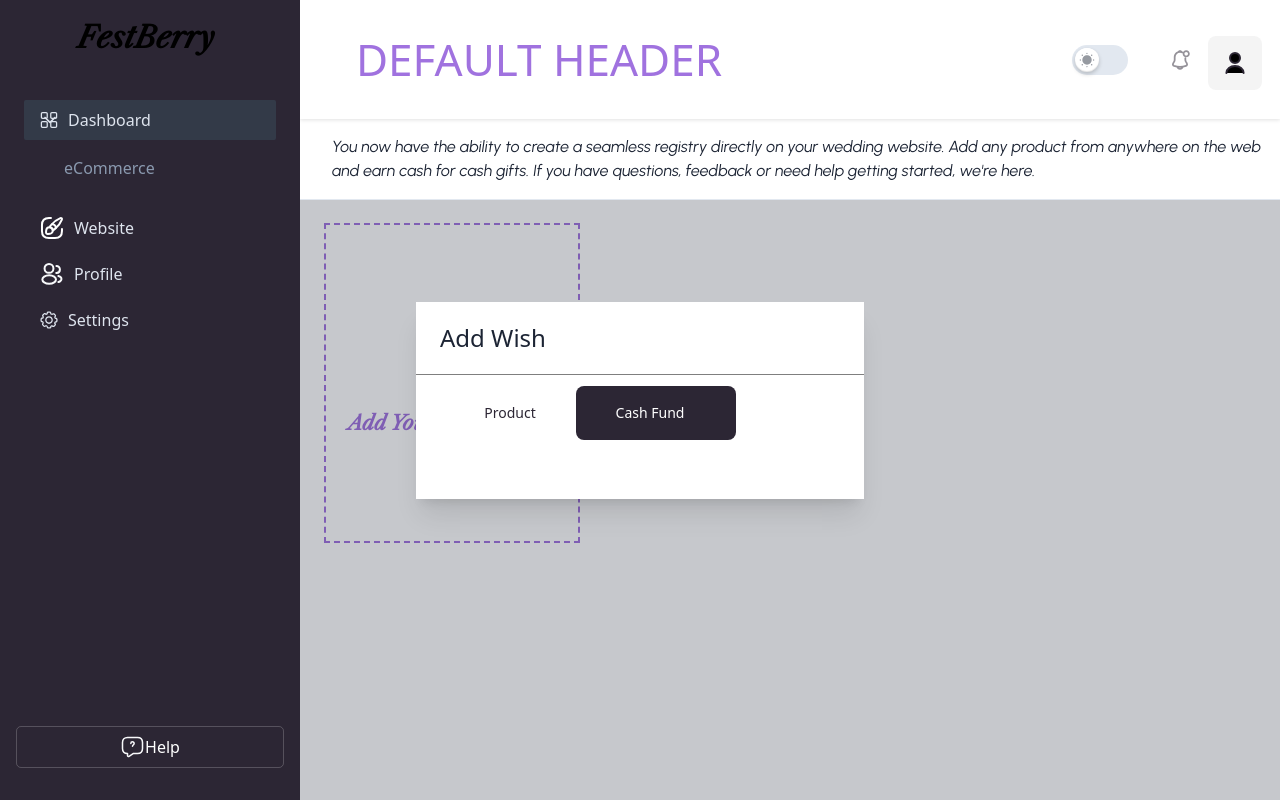
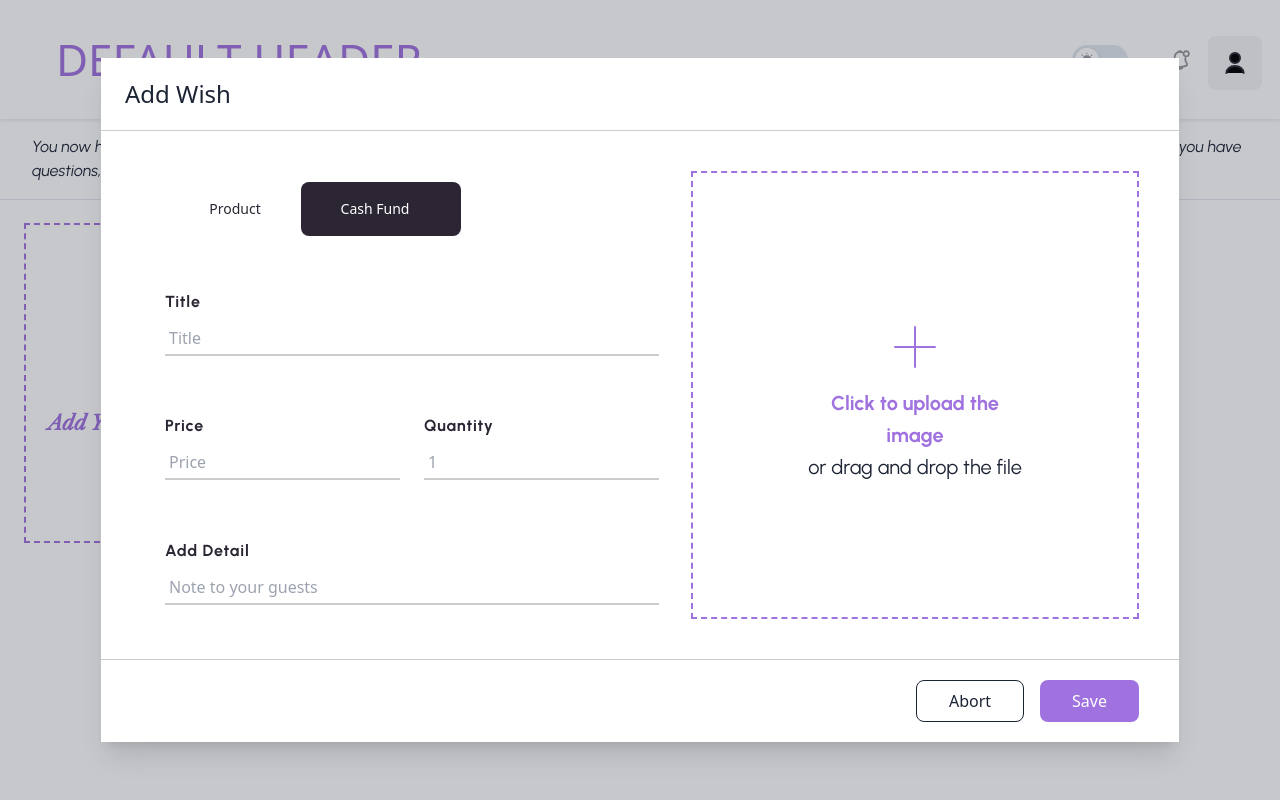
Before and after one commit to CurliDev/mother-box, a Next.js app: page /dashboard/whishlist in a window 1280 px wide. Built offline with nearby package versions, Linux system fonts and the light colour scheme.

Commit message:
Added a lot of stuff.

```diff
--- a/src/app/layout.tsx
+++ b/src/app/layout.tsx
@@ -31,10 +31,10 @@
             ) : (
               <div className="flex h-screen overflow-hidden">
                 {/* <!-- ===== Sidebar Start ===== --> */}
-                <Sidebar
+                {/* <Sidebar
                   sidebarOpen={sidebarOpen}
                   setSidebarOpen={setSidebarOpen}
-                />
+                /> */}
                 {/* <!-- ===== Sidebar End ===== --> */}
 
                 {/* <!-- ===== Content Area Start ===== --> */}
--- a/src/components/Header/index.tsx
+++ b/src/components/Header/index.tsx
@@ -16,7 +16,7 @@
 
   return (
     <>
-      <header className="sticky top-0 z-999 flex w-full flex-col bg-white drop-shadow-1 dark:bg-boxdark dark:drop-shadow-none">
+      <header className="sticky top-0 z-10 flex w-full flex-col bg-white drop-shadow-1 dark:bg-boxdark dark:drop-shadow-none">
         <div className="flex flex-grow items-center justify-between px-4 py-4 shadow-2 md:px-6 2xl:px-11">
           <div className="flex items-center gap-2 sm:gap-4 lg:hidden">
             <button
@@ -25,7 +25,7 @@
                 e.stopPropagation();
                 props.setSidebarOpen(!props.sidebarOpen);
               }}
-              className="z-99999 block rounded-sm border border-stroke bg-white p-1.5 shadow-sm dark:border-strokedark dark:bg-boxdark lg:hidden"
+              className="z-10 block rounded-sm border border-stroke bg-white p-1.5 shadow-sm dark:border-strokedark dark:bg-boxdark lg:hidden"
             >
               <span className="relative block h-5.5 w-5.5 cursor-pointer">
                 <span className="du-block absolute right-0 h-full w-full">
--- /dev/null
+++ b/src/components/Whishlist/AddWish.tsx
@@ -0,0 +1,28 @@
+"use client";
+import AddIcon from "@/statics/icons/add";
+
+function AddWhish() {
+  return (
+    <>
+      <div className="flex justify-start items-center">
+        <div>
+          <button className=" flex items-center justify-center flex-col w-64 h-80 border-2 border-dashed border-lilacPurple flex justify-center items-center w-[28rem] h-[28rem]">
+            <div className="text-4xl font-semibold text-gray-700">
+              <AddIcon />
+            </div>
+            <div className="w-56">
+              <p className="text-lilacPurple font-urbanist font-bold text-xl/8  ">
+                Click to upload the image
+              </p>
+              <p className="text-black font-urbanist text-xl/8">
+                or drag and drop the file{" "}
+              </p>
+            </div>
+          </button>
+        </div>
+      </div>
+    </>
+  );
+}
+
+export default AddWhish;
--- /dev/null
+++ b/src/components/common/Buttons/ThemeButton.tsx
@@ -0,0 +1,31 @@
+import React from "react";
+
+const baseClasses = {
+  borderRadius: "8px",
+  padding: "18px, 48px, 18px, 48px",
+  width: "156px",
+  height: "54px",
+  border: "1px solid #2C263426",
+  gap: "10px",
+};
+
+const ThemeButton = ({ text, onClick, isAccent }) => {
+  const baseClasses =
+    "px-8 py-2 rounded-[8px] focus:outline-lilacPurple focus:ring transition ease-in-out duration-300";
+  const accentClasses =
+    "bg-lilacPurple text-white hover:bg-purple-700 focus:ring-purple-500";
+  const standardClasses =
+    "bg-white text-black border border-black hover:bg-gray-100 ";
+
+  const buttonClasses = `${baseClasses} ${
+    isAccent ? accentClasses : standardClasses
+  }`;
+
+  return (
+    <button onClick={onClick} className={buttonClasses}>
+      {text}
+    </button>
+  );
+};
+
+export default ThemeButton;
--- a/src/components/common/Form/AccentInput.tsx
+++ b/src/components/common/Form/AccentInput.tsx
@@ -0,0 +1,37 @@
+import React from "react";
+
+interface TextInputProps {
+  title: string;
+  placeholder?: string;
+  value: string;
+  onChange: (value: string) => void;
+}
+
+const AccentInput: React.FC<TextInputProps> = ({
+  title,
+  placeholder,
+  value,
+  onChange,
+}) => {
+  return (
+    <div className="flex flex-col gap-y-2 w-full">
+      <p className="flex-shrink-0 tracking-wider text-md font-urbanist font-bold text-midnightIndigo dark:text-white">
+        {title}
+      </p>
+      <div
+        style={{ borderBottom: "2px solid #cccccc" }}
+        className="flex items-center w-full py-1 focus:border-midnightIndigo"
+      >
+        <input
+          type="text"
+          placeholder={placeholder || title}
+          value={value}
+          onChange={(e) => onChange(e.target.value)}
+          className="text-midnightIndigo outline-none text-md flex-grow bg-transparent pl-1 border-lightgray"
+        />
+      </div>
+    </div>
+  );
+};
+
+export default AccentInput;
--- a/src/components/common/Modals/WhishModal.tsx
+++ b/src/components/common/Modals/WhishModal.tsx
@@ -1,6 +1,9 @@
 import { Dialog, Transition } from "@headlessui/react";
 import { Fragment, useState } from "react";
 import ButtonBox from "../Buttons/ToggleButton";
+import AccentInput from "../Form/AccentInput";
+import AddWhish from "@/components/Whishlist/AddWish";
+import ThemeButton from "../Buttons/ThemeButton";
 
 export default function WhishModal() {
   let [isOpen, setIsOpen] = useState(true);
@@ -55,10 +58,10 @@
                 leaveFrom="opacity-100 scale-100"
                 leaveTo="opacity-0 scale-95"
               >
-                <Dialog.Panel className="w-full max-w-md transform overflow-hidden bg-white dark:bg-boxdark text-left align-middle shadow-xl transition-all">
+                <Dialog.Panel className="transform overflow-hidden bg-white dark:bg-boxdark text-left align-middle shadow-xl transition-all">
                   <Dialog.Title
                     as="h1"
-                    style={titleStyle}
+                    style={lightBorder}
                     className="text-2xl font-medium leading-6 text-gray-900 text-black dark:text-white p-6"
                   >
                     Add Wish
@@ -69,7 +72,11 @@
                     <button type="button">Cash Fund</button>
                   </div> */}
 
-                  <div className="">
+                  <div
+                    style={lightBorder}
+                    className="flex flex-row gap-x-8 px-10 mt-10 mb-5 pb-10 "
+                  >
+                    <div className="flex-1">
                       <div className="w-80">
                         <ButtonBox
                           leftButtonLabel="Product"
@@ -79,8 +86,52 @@
                           buttonWidth={10}
                         />
                       </div>
-                    <div className="p-6">
+                      <div className="flex flex-col pl-6 gap-y-4 h-full items-center justify-evenly max-h-[400px]">
+                        <AccentInput
+                          title="Title"
+                          placeholder="Title"
+                          value={""}
+                          onChange={() => {}}
+                        />
+                        <div className="flex gap-x-6 ">
+                          <AccentInput
+                            title="Price"
+                            placeholder="Price"
+                            value={""}
+                            onChange={() => {}}
+                          />{" "}
+                          <AccentInput
+                            title="Quantity"
+                            placeholder="1"
+                            value={""}
+                            onChange={() => {}}
+                          />
+                        </div>
+                        <AccentInput
+                          title="Add Detail"
+                          placeholder="Note to your guests"
+                          value={""}
+                          onChange={() => {}}
+                        />
+                      </div>
+                    </div>
+                    <div className="flex-1">
+                      <AddWhish />
+                    </div>
+                  </div>
 
+                  <div className="flex items-center justify-end pb-5 pr-10">
+                    <div className="flex gap-x-4">
+                      <ThemeButton
+                        text={"Abort"}
+                        onClick={() => {}}
+                        isAccent={false}
+                      />
+                      <ThemeButton
+                        text={"Save"}
+                        onClick={() => {}}
+                        isAccent={true}
+                      />
                     </div>
                   </div>
                   {/* <div className="mt-2">
@@ -109,6 +160,6 @@
   );
 }
 
-const titleStyle = {
-  borderBottom: "1px solid rgba(0, 0, 0, 0.5)",
+const lightBorder = {
+  borderBottom: "1px solid rgba(0, 0, 0, 0.2)",
 };
```
Lines whose indentation alone changed are shown as unchanged.
